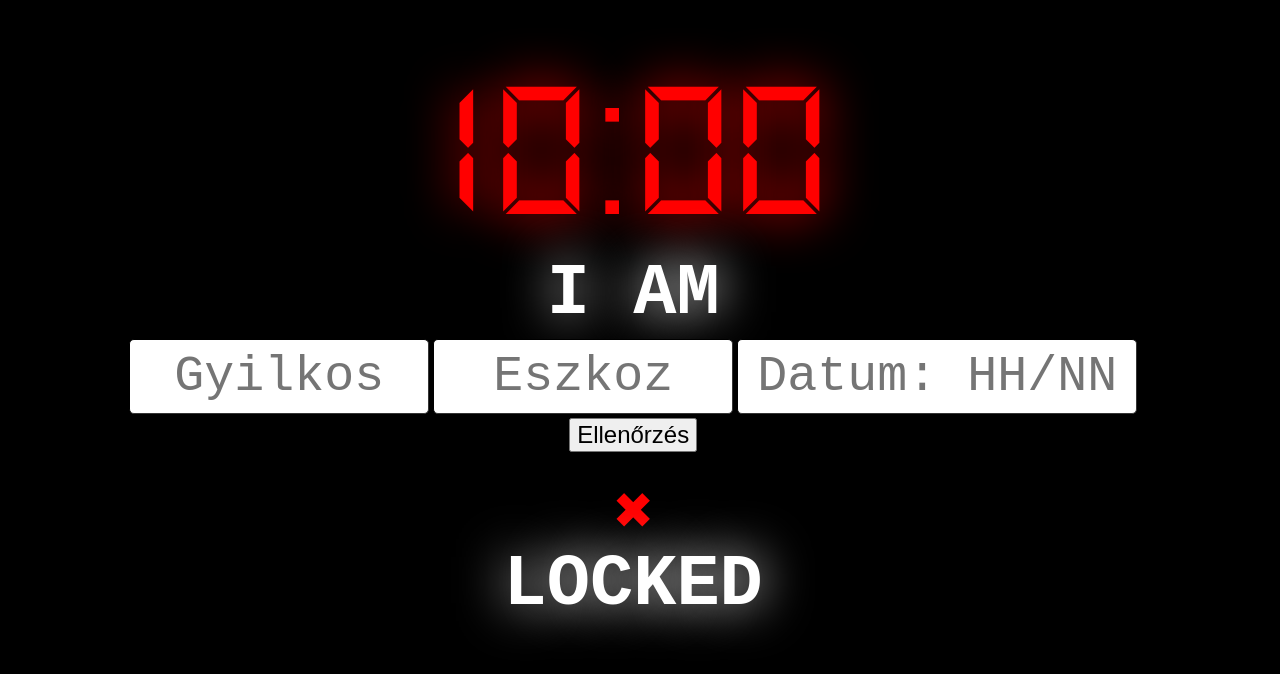
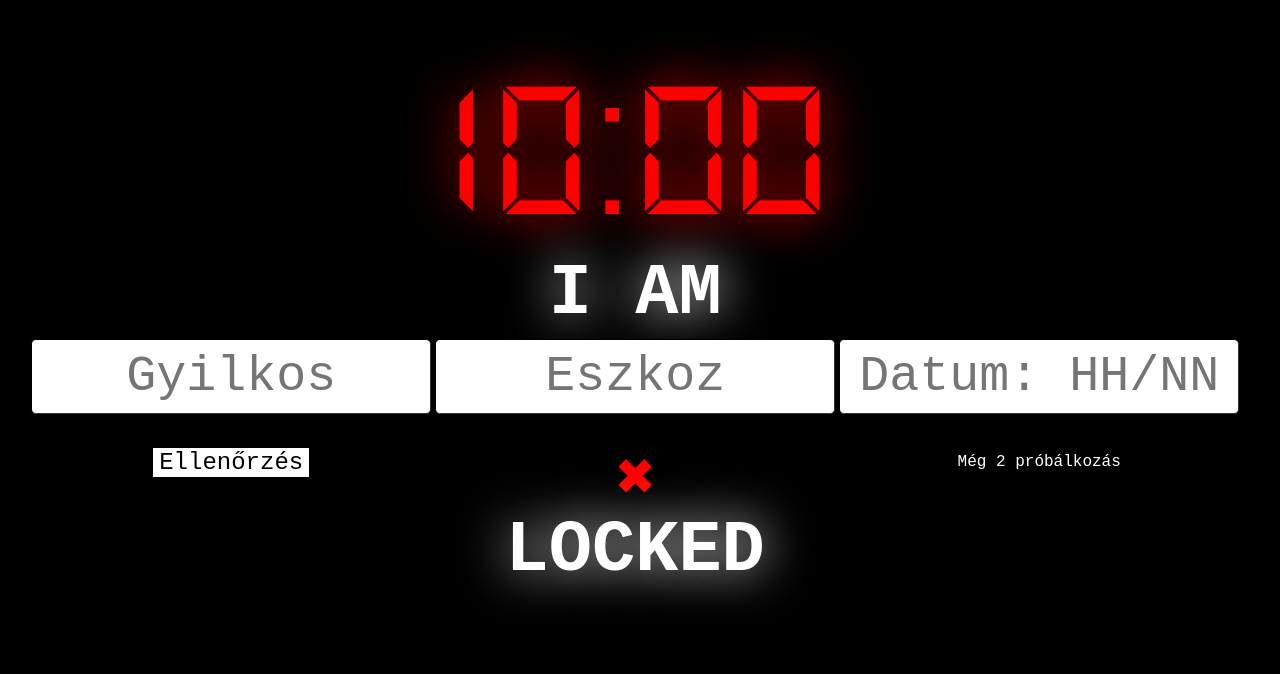
Before and after one commit to mdanka/szabaszoba, a plain HTML site: page index.html in a window 1280 px wide. Both pictures are taken after a click on the button "Ellenőrzés". Drawn offline with Linux system fonts and the light colour scheme.

Commit message:
Stilus + 3 probalkozas

```diff
--- a/index.html
+++ b/index.html
@@ -71,7 +71,9 @@
         font-size: 72px;
         font-weight: bold;
         color: white;
+        /*color: blue;*/
         text-shadow: 0 0 50px white;
+        /*text-shadow: 0 0 50px blue;*/
     }
 
 	tr#codeInputRow input[type=text] {
@@ -98,7 +100,7 @@
   	}
 
  	input#input1, input#input2 {
-		width: 300px;
+		width: 400px;
   	}
 
 	input#input3 {
@@ -132,7 +134,15 @@
 	}
 
     button#checkButton {
+        font-family: 'Courier New';
         font-size: 24px;
+        border: 0;
+        background: white;
+    }
+
+    div#infoText {
+        font-family: 'Courier New';
+        color: white;
     }
 
 	div#admin {
@@ -206,6 +216,8 @@
 				var CROSS_MARKS = [$("#cross1"), $("#cross2"), $("#cross3")]
 				var TICK_MARKS = [$("#tick1"), $("#tick2"), $("#tick3")]
 
+                var NUMBER_OF_TRIES = 3;
+
 				function checkCorrectness(key) {
 					input = INPUTS[key];
 					var inputValue = input.val().toUpperCase();
@@ -254,7 +266,6 @@
                     var cross = CROSS_MARKS[0];
                     var tick = TICK_MARKS[0];
                     // Tick/cross
-                    if (overallComplete) {
                     if (overallCorrect) {
                         cross.hide();
                         tick.show();
@@ -262,10 +273,9 @@
                     } else {
                         cross.show();
                         tick.hide();
+                        if (NUMBER_OF_TRIES === 0) {
+                            loseWrong();
                         }
-                    } else {
-                        cross.show();
-                        tick.hide();
                     }
 				}
 
@@ -280,6 +290,17 @@
                     tick.hide();
                 }
 
+                function decreaseTryNumber() {
+                    NUMBER_OF_TRIES -= 1;
+                    var text;
+                    if (NUMBER_OF_TRIES > 0) {
+                        text = "Még " + NUMBER_OF_TRIES + " próbálkozás";
+                    } else {
+                        text = "Nincs több próbálkozás";
+                    }
+                    $('#infoText').text(text);
+                }
+
 				$('#codeInputRow input').each(function(i) {
 					$(this).bind('input', function(e) {
 						resetCorrectnessMark();
@@ -288,6 +309,7 @@
 
                 $('#checkButton').each(function(i) {
                     $(this).bind('click', function(e) {
+                        decreaseTryNumber();
                         checkOverallCorrectness();
                     });
                 });
@@ -430,9 +452,11 @@
 					$('#announce_lose')[0].play();
 					//$('#timeOutSound')[0].play();
 					$('#loseScreen').slideDown(800);
-					setTimeout(function() {
-						window.open("https://youtu.be/iTyJcZDvNbk?t=2m19s");
-					}, 3000);
+				}
+
+                function loseWrong() {
+                    timerStop();
+                    $('#loseScreen').slideDown(800);
                 }
 
 				// When you guessed all four numbers, but they are wrong
@@ -480,7 +504,7 @@
 		</div>
 
 		<div id="loseScreen" class="endScreen">
-			<p>Lej&aacute;rt az id&odblac;</p>
+			<p>Nem sikerült</p>
 		</div>
 
 		<div id="winScreen" class="endScreen">
@@ -510,12 +534,15 @@
 					</td>
 				</tr>
 				<tr id="markRow">
-					<td colspan="3">
+					<td>
                         <button id="checkButton">Ellenőrzés</button>
+					</td>
+                    <td>
                         <div id="cross1">&#10006;</div>
                         <div id="tick1">&#10004;</div>
                     </td>
                     <td>
+                        <div id="infoText">Még 3 próbálkozás</div>
                     </td>
 				</tr>
                 <tr id="textRowBottom">
```
Lines whose indentation alone changed are shown as unchanged.
